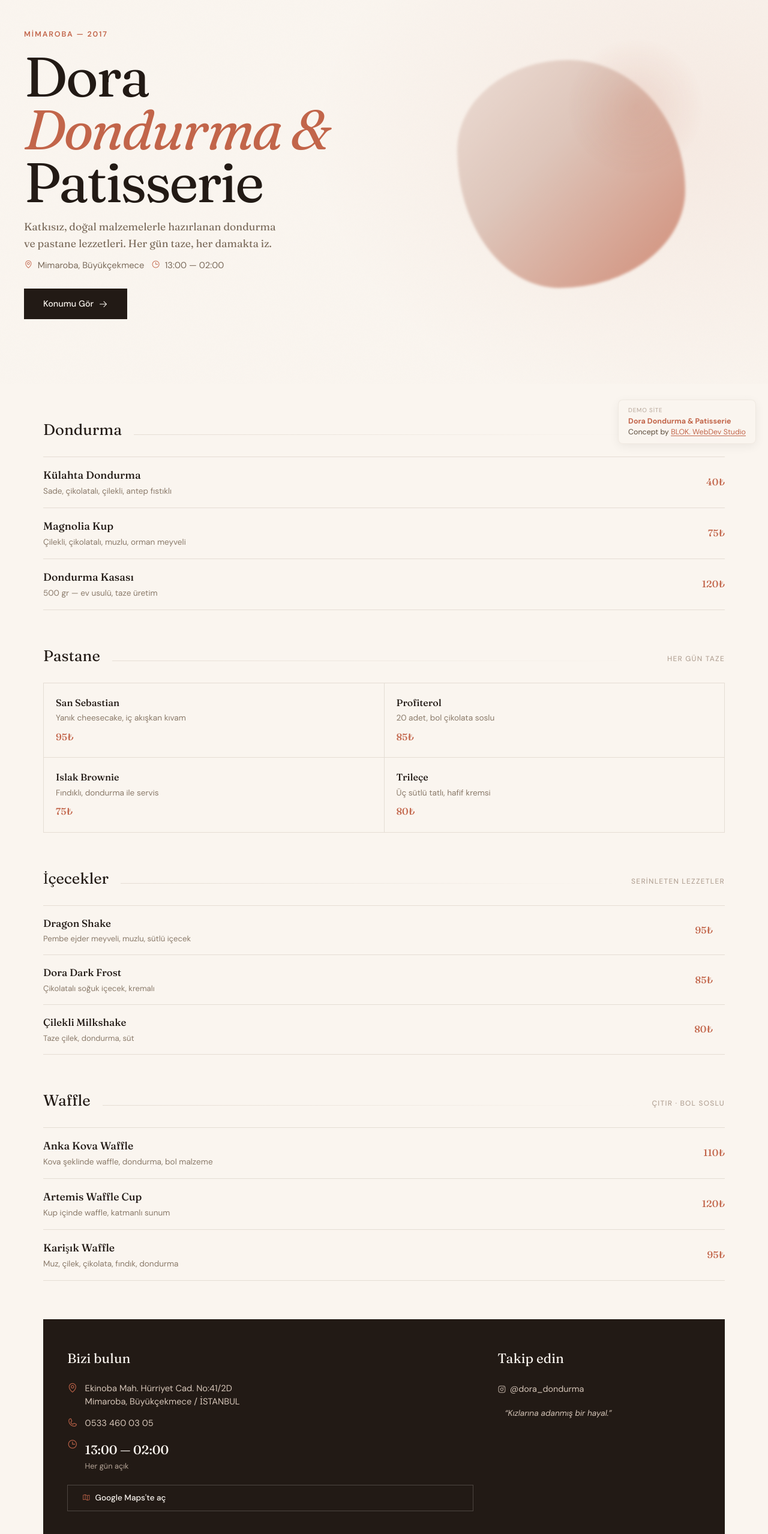
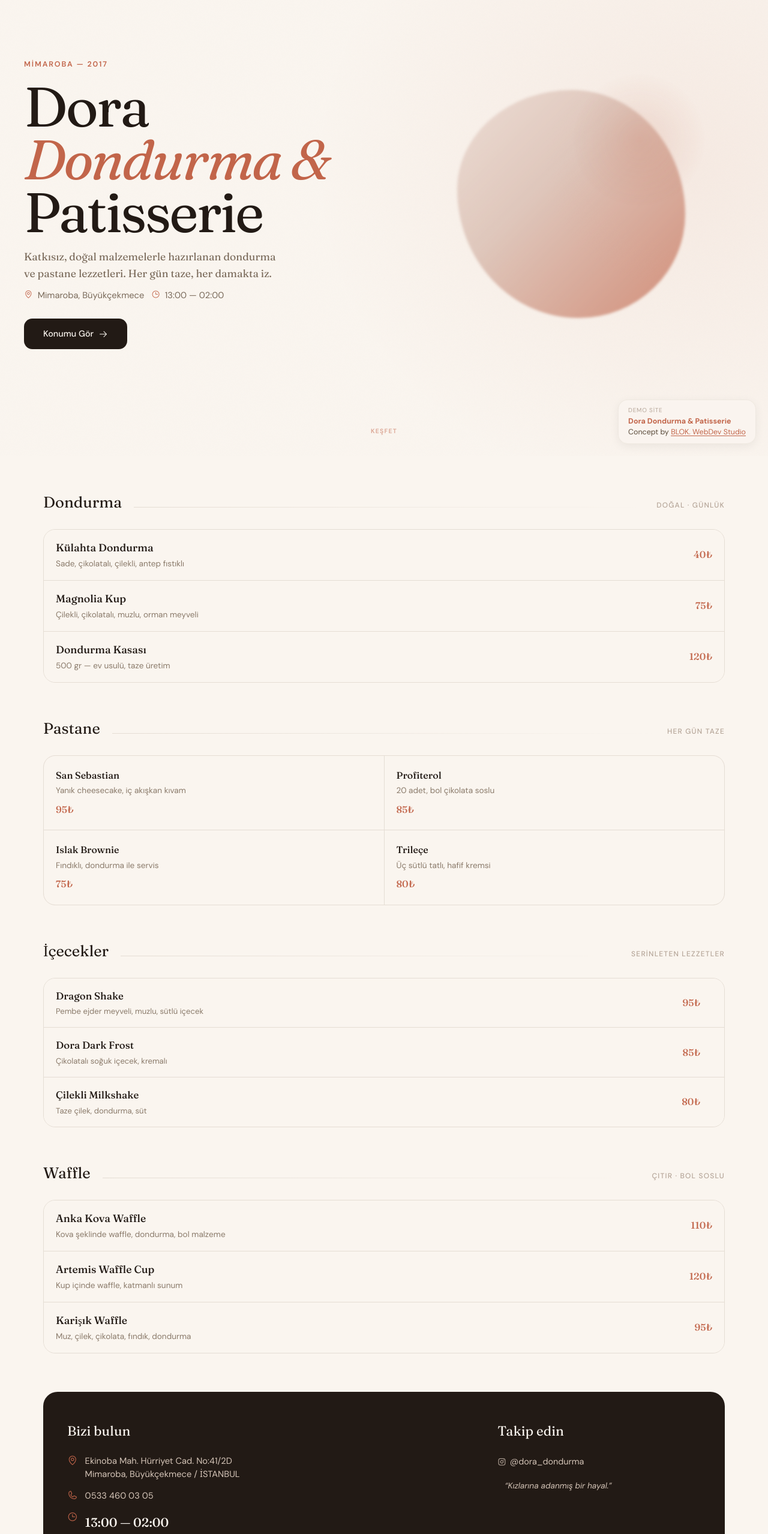
Before and after one commit to blok-web-studio/dora-dondurma, a plain HTML site: page index.html in a window 1280 px wide. Shown: the part 40-2597 px from the top of the page at 60% size. Drawn offline with nearby package versions, Linux system fonts and the light colour scheme.

Commit message:
Mouse-reactive blob, scroll-gated content, scroll indicator, squircle-y borders

```diff
--- a/index.html
+++ b/index.html
@@ -38,10 +38,10 @@
     /* ── hero ── */
     .hero {
       position: relative;
-      min-height: 85vh;
+      min-height: 100vh;
       display: flex;
       align-items: center;
-      padding: 60px 32px 80px;
+      padding: 60px 32px 100px;
       background: #faf5ef;
       overflow: hidden;
     }
@@ -135,7 +135,7 @@
       font-size: 0.9rem;
       font-weight: 500;
       text-decoration: none;
-      border-radius: 0;
+      border-radius: 14px;
       transition: background 0.2s, transform 0.2s;
     }
     .hero-cta:hover {
@@ -150,7 +150,46 @@
       transform: translateX(4px);
     }
 
-    /* decorative visual on the right */
+    /* ── scroll indicator ── */
+    .scroll-indicator {
+      position: absolute;
+      bottom: 28px;
+      left: 50%;
+      transform: translateX(-50%);
+      display: flex;
+      flex-direction: column;
+      align-items: center;
+      gap: 4px;
+      color: #c2654a;
+      opacity: 0.55;
+      z-index: 2;
+      pointer-events: none;
+      transition: opacity 0.5s;
+    }
+    .scroll-indicator span {
+      font-size: 0.65rem;
+      font-weight: 600;
+      text-transform: uppercase;
+      letter-spacing: 0.12em;
+    }
+    .scroll-indicator i {
+      font-size: 1.3rem;
+      animation: scroll-bounce 2s ease-in-out infinite;
+    }
+    .scroll-indicator.hidden { opacity: 0; }
+    @keyframes scroll-bounce {
+      0%, 100% { transform: translateY(0); }
+      50% { transform: translateY(6px); }
+    }
+
+    /* ── sentinel ── */
+    .scroll-sentinel {
+      height: 1px;
+      opacity: 0;
+      pointer-events: none;
+    }
+
+    /* ── decorative visual on the right ── */
     .hero-visual {
       position: relative;
       display: flex;
@@ -165,6 +204,8 @@
       opacity: 0.7;
       animation: blob-morph 12s ease-in-out infinite;
       filter: blur(2px);
+      transition: transform 0.08s ease-out;
+      will-change: transform;
     }
     @keyframes blob-morph {
       0%, 100% { border-radius: 38% 62% 42% 58% / 52% 42% 58% 48%; }
@@ -191,6 +232,11 @@
       max-width: 1200px;
       margin: 0 auto;
       padding: 0 32px 80px;
+      opacity: 0;
+      transition: opacity 0.8s ease;
+    }
+    .content--active {
+      opacity: 1;
     }
 
     /* ── section header ── */
@@ -228,23 +274,25 @@
     .product-list {
       display: flex;
       flex-direction: column;
+      border-radius: 20px;
+      overflow: hidden;
+      border: 1px solid #e5ddd4;
     }
     .product-row {
       display: grid;
       grid-template-columns: 1fr auto;
       gap: 16px;
-      padding: 16px 0;
-      border-bottom: 1px solid #e5ddd4;
+      padding: 16px 20px;
+      background: #faf5ef;
       cursor: default;
-      transition: padding 0.2s, background 0.2s;
+      transition: background 0.2s, padding 0.2s;
     }
-    .product-row:first-child {
+    .product-row + .product-row {
       border-top: 1px solid #e5ddd4;
     }
     .product-row:hover {
-      padding-left: 12px;
-      padding-right: 12px;
-      background: rgba(255,255,255,0.4);
+      padding-left: 28px;
+      background: #f5ede5;
     }
     .product-info strong {
       font-family: 'Fraunces', serif;
@@ -277,6 +325,8 @@
       gap: 1px;
       background: #e5ddd4;
       border: 1px solid #e5ddd4;
+      border-radius: 20px;
+      overflow: hidden;
     }
     .product-grid .product-row {
       background: #faf5ef;
@@ -286,7 +336,7 @@
     }
     .product-grid .product-row:hover {
       background: #f5ede5;
-      padding: 20px;
+      padding: 20px 20px 20px 28px;
     }
     .product-grid .product-info strong {
       font-size: 1rem;
@@ -317,6 +367,7 @@
       display: grid;
       grid-template-columns: 2fr 1fr;
       gap: 40px;
+      border-radius: 24px;
     }
     .contact-section h2 {
       font-family: 'Fraunces', serif;
@@ -400,6 +451,7 @@
       font-size: 0.85rem;
       font-weight: 500;
       text-decoration: none;
+      border-radius: 14px;
       transition: background 0.2s, border-color 0.2s;
     }
     .maps-btn:hover {
@@ -448,7 +500,7 @@
       backdrop-filter: blur(12px);
       -webkit-backdrop-filter: blur(12px);
       border: 1px solid rgba(229,221,212,0.5);
-      border-radius: 8px;
+      border-radius: 16px;
       padding: 10px 16px;
       box-shadow: 0 4px 16px rgba(0,0,0,0.06);
       font-size: 0.78rem;
@@ -475,7 +527,7 @@
 
     /* ── responsive ── */
     @media (max-width: 768px) {
-      .hero { min-height: auto; padding: 48px 20px 56px; }
+      .hero { min-height: 100vh; padding: 48px 20px 80px; }
       .hero-inner { grid-template-columns: 1fr; gap: 32px; }
       .hero-text { max-width: none; }
       .hero-title { font-size: clamp(2.6rem, 12vw, 3.8rem); }
@@ -496,6 +548,7 @@
         gap: 28px;
         padding: 32px 24px;
         margin-top: 48px;
+        border-radius: 20px;
       }
       .footer {
         flex-direction: column;
@@ -538,11 +591,16 @@
       </a>
     </div>
     <div class="hero-visual">
-      <div class="hero-blob"></div>
+      <div class="hero-blob" id="hero-blob"></div>
       <div class="hero-blob-2"></div>
     </div>
   </div>
+  <div class="scroll-indicator" id="scroll-indicator">
+    <span>Keşfet</span>
+    <i class="ph ph-chevron-down"></i>
+  </div>
 </section>
+<div class="scroll-sentinel" id="scroll-sentinel"></div>
 
 <!-- ══ CONTENT ══ -->
 <main class="content">
@@ -745,23 +803,94 @@
 (function() {
   'use strict';
 
-  // ── scroll reveal ──
+  /* ═══════════════════════════════
+     1. MOUSE-REACTIVE BLOB
+     ═══════════════════════════════ */
+  var blob = document.getElementById('hero-blob');
+  var hero = document.querySelector('.hero');
+  if (blob && hero) {
+    var blobTransition = false;
+    hero.addEventListener('mousemove', function(e) {
+      var rect = hero.getBoundingClientRect();
+      var x = ((e.clientX - rect.left) / rect.width - 0.5) * 40;
+      var y = ((e.clientY - rect.top) / rect.height - 0.5) * 40;
+      if (blobTransition) {
+        blob.style.transition = 'none';
+        blobTransition = false;
+      }
+      blob.style.transform = 'translate(' + x + 'px, ' + y + 'px)';
+    });
+    hero.addEventListener('mouseleave', function() {
+      blob.style.transition = 'transform 0.5s ease';
+      blob.style.transform = 'translate(0, 0)';
+      blobTransition = true;
+    });
+  }
+
+  /* ═══════════════════════════════
+     2. CONTENT REVEAL (after hero)
+     ═══════════════════════════════ */
+  var content = document.querySelector('.content');
+  var sentinel = document.getElementById('scroll-sentinel');
   var reveals = document.querySelectorAll('.reveal');
-  if (reveals.length && 'IntersectionObserver' in window) {
-    var obs = new IntersectionObserver(function(entries) {
+  var revealObs = null;
+
+  function startReveal() {
+    if (!reveals.length) return;
+    content.classList.add('content--active');
+    if ('IntersectionObserver' in window) {
+      revealObs = new IntersectionObserver(function(entries) {
+        entries.forEach(function(e) {
+          if (e.isIntersecting) {
+            e.target.classList.add('visible');
+            revealObs.unobserve(e.target);
+          }
+        });
+      }, { threshold: 0.15, rootMargin: '0px 0px -40px 0px' });
+      reveals.forEach(function(r) { revealObs.observe(r); });
+    } else {
+      reveals.forEach(function(r) { r.classList.add('visible'); });
+    }
+  }
+
+  if (sentinel && 'IntersectionObserver' in window) {
+    var sentinelObs = new IntersectionObserver(function(entries) {
       entries.forEach(function(e) {
         if (e.isIntersecting) {
-          e.target.classList.add('visible');
-          obs.unobserve(e.target);
+          startReveal();
+          sentinelObs.disconnect();
         }
       });
-    }, { threshold: 0.15, rootMargin: '0px 0px -40px 0px' });
-    reveals.forEach(function(r) { obs.observe(r); });
+    }, { threshold: 0 });
+    sentinelObs.observe(sentinel);
   } else {
-    reveals.forEach(function(r) { r.classList.add('visible'); });
+    startReveal();
   }
 
-  // ── demo badge ──
+  /* ═══════════════════════════════
+     3. SCROLL INDICATOR
+     ═══════════════════════════════ */
+  var scrollInd = document.getElementById('scroll-indicator');
+  if (scrollInd) {
+    var ticking = false;
+    window.addEventListener('scroll', function() {
+      if (!ticking) {
+        window.requestAnimationFrame(function() {
+          if (window.scrollY > 100) {
+            scrollInd.classList.add('hidden');
+          } else {
+            scrollInd.classList.remove('hidden');
+          }
+          ticking = false;
+        });
+        ticking = true;
+      }
+    });
+  }
+
+  /* ═══════════════════════════════
+     4. DEMO BADGE
+     ═══════════════════════════════ */
   setTimeout(function() {
     var badge = document.getElementById('demo-badge');
     if (badge) badge.classList.add('visible');
```
